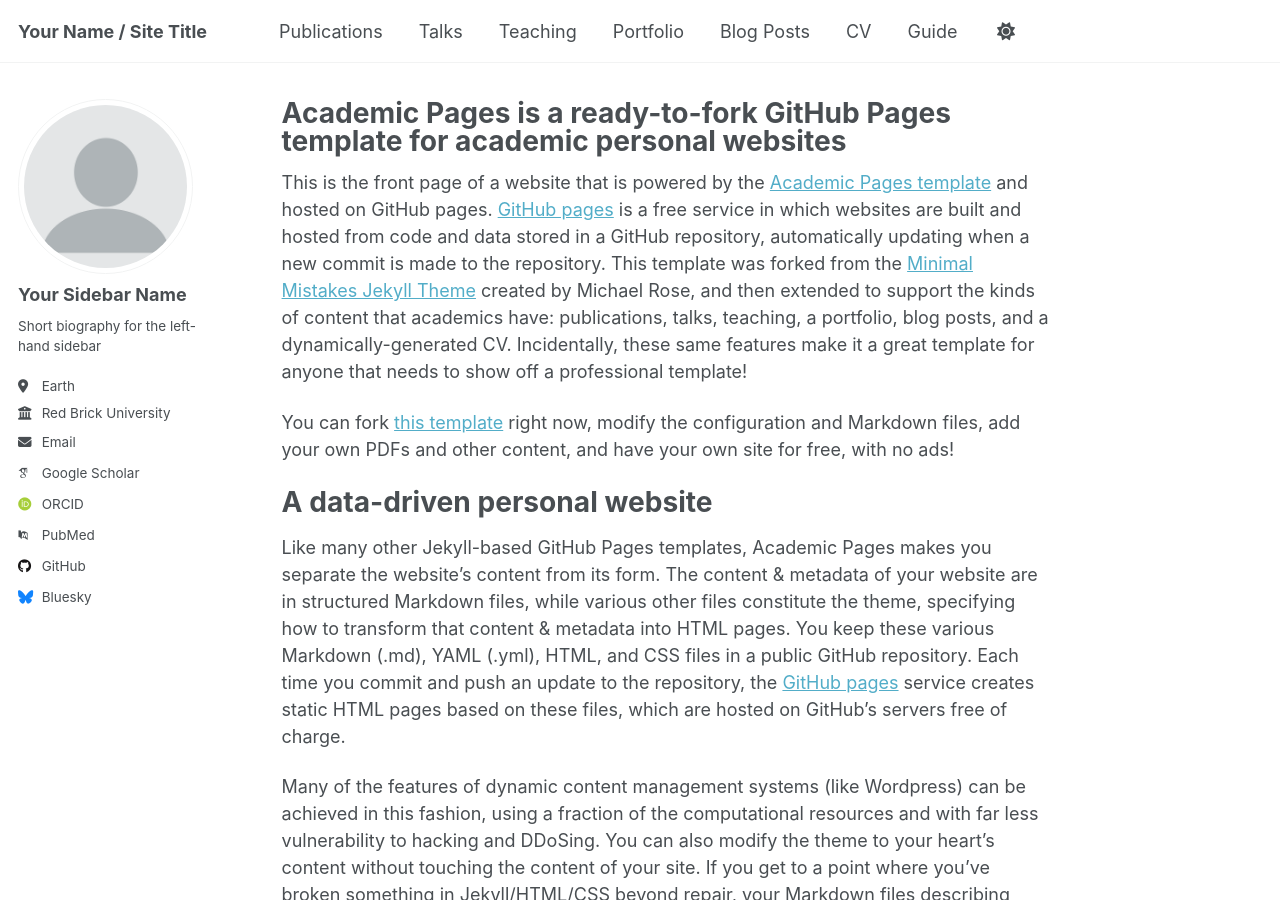
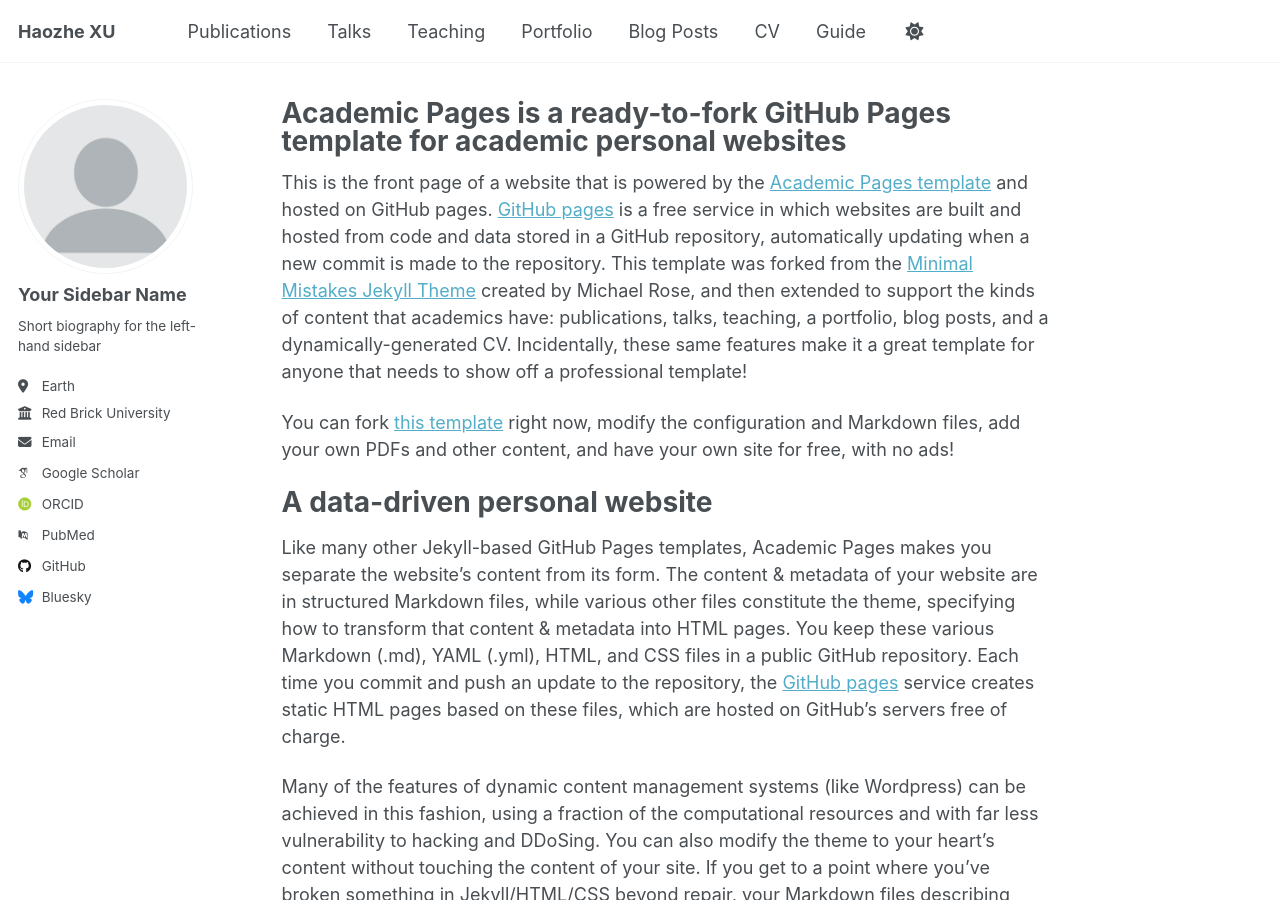
Before and after one commit to XuHaozhe0204/xuhaozhe.github.io, a Jekyll site: the page built from _pages/about.md, in a window 1280 px wide and 900 px high. Built offline with Jekyll 4.4.1, drawn with Linux system fonts in a browser that asks for light colours; some web fonts are replaced; a script that is not in the unit is left out.

Commit message:
Update _config.yml
Signed-off-by: XuHaozhe0204 <xuhaozhe19@gmail.com>

```diff
--- a/_config.yml
+++ b/_config.yml
@@ -9,14 +9,14 @@
 # Basic Site Settings
 locale                   : "en-US"
 site_theme               : "default" # Currently available options are "default", "air"
-title                    : "Your Name / Site Title"
+title                    : "Haozhe XU"
 title_separator          : "-"
 name                     : &name "Haozhe XU"
 description              : &description "Your Name's academic portfolio"   # Update this with a general description of your site, this is the default if not overridden by a page
-url                      : https://xuhaozhe.github.io # The base hostname & protocol for your site e.g. "https://[your GitHub username].github.io",
+url                      : "https://xuhaozhe.github.io" # The base hostname & protocol for your site e.g. "https://[your GitHub username].github.io",
                                                            # or if you already have some other page hosted on Github then use "https://[your GitHub username].github.io/[Your Repo Name]"
 baseurl                  : "" # the subpath of your site, e.g. "/blog"
-repository               : "academicpages/academicpages.github.io"
+repository               : "https://xuhaozhe.github.io"
 
 # Site Author - The following control what appear as part of the author content on the side bar.
 #               If a field is blank the icon and link will not appear, otherwise it will be shown.
```
